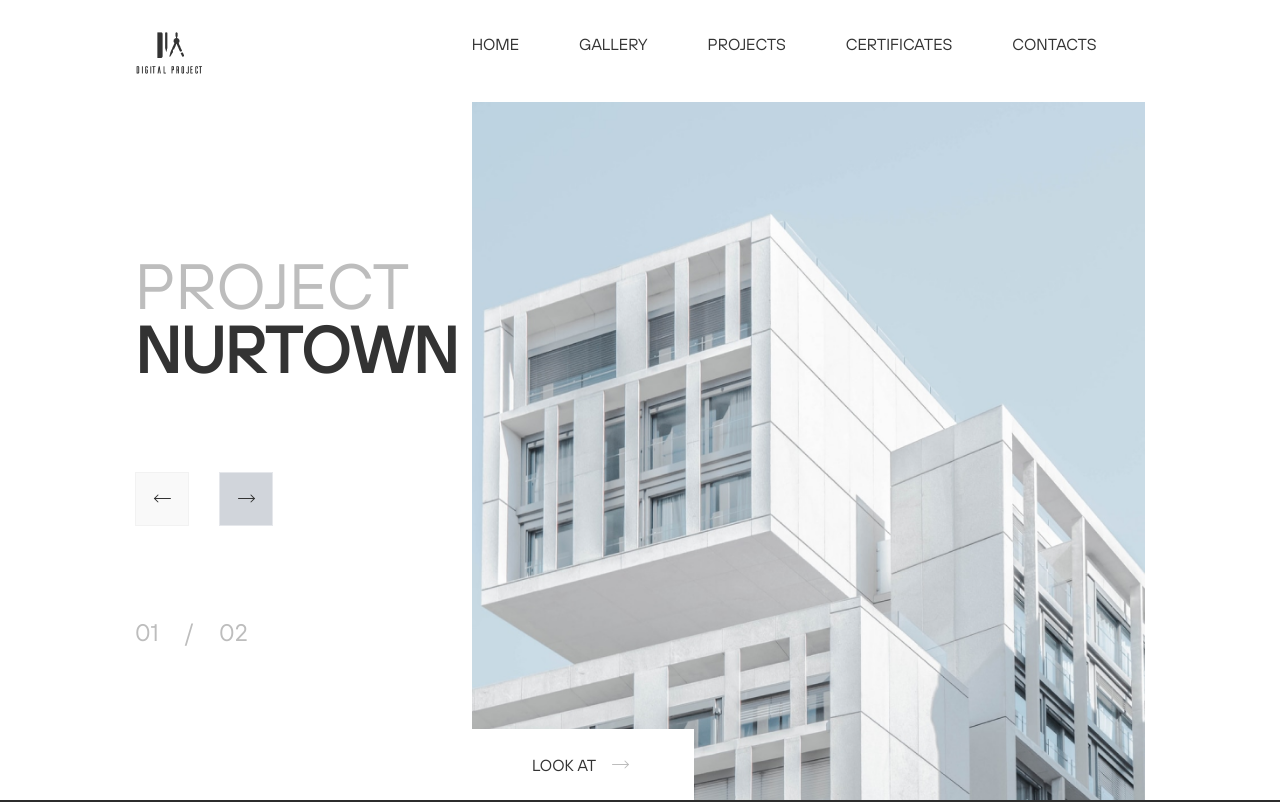
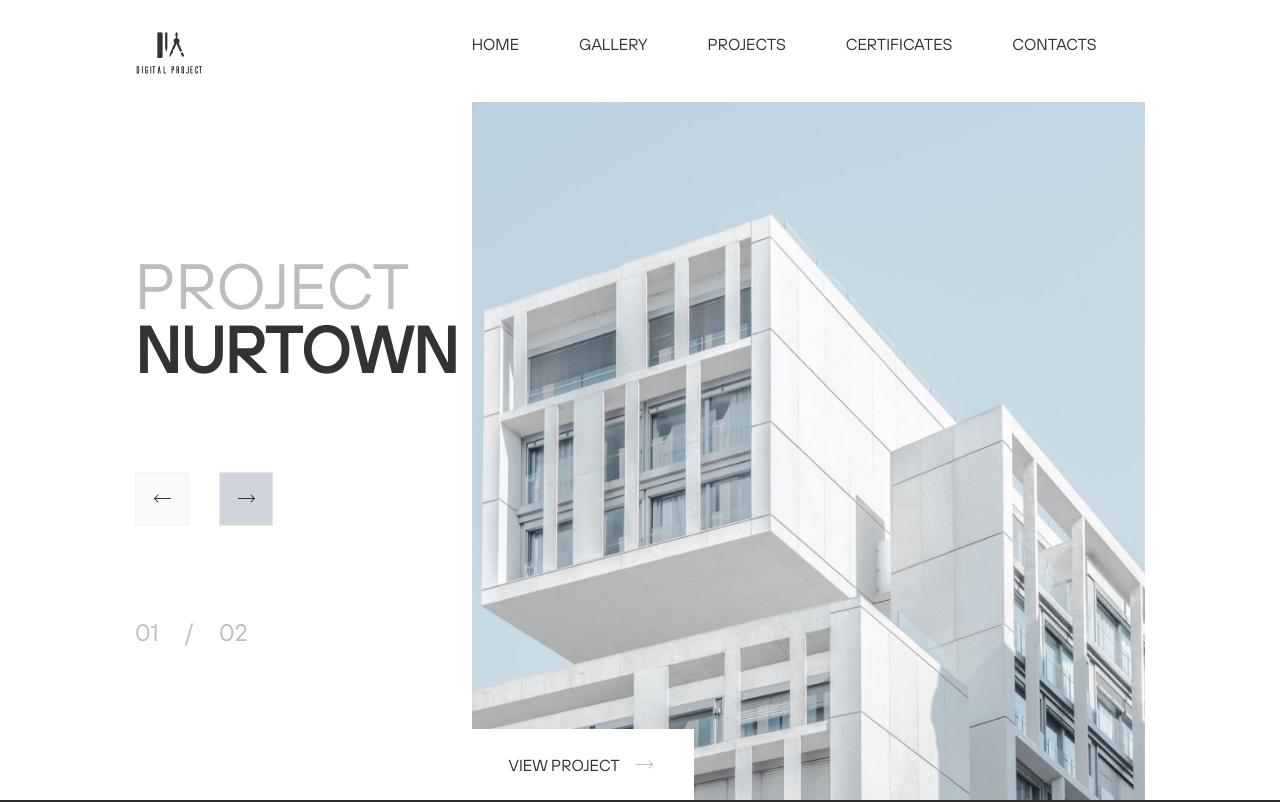
Before and after one commit to rileyarnie/architects, a Next.js app: page / in a window 1280 px wide. Shown: the top 802 px of the page. Built offline with nearby package versions, Linux system fonts and the light colour scheme.

Commit message:
update button text

```diff
--- a/pages/index.tsx
+++ b/pages/index.tsx
@@ -31,9 +31,9 @@ export default function Home() {
           </div>
         </div>
         <div className=" col-span-2  bg-first-hero bg-center bg-cover bg-no-repeat">
-          <div className="h-[4.4375rem] w-[13.875rem] bg-white bottom-0 absolute grid place-items-center text-text-secondary hover:cursor-pointer hover:bg-text-secondary hover:text-text-primary">
+          <div className="h-[4.4375rem] w-[13.875rem] bg-white bottom-0 absolute grid place-items-center text-text-secondary hover:cursor-pointer hover:bg-text-secondary hover:text-text-primary duration-300 origin-left">
             <div className="flex space-x-3">
-              <h4>Look at </h4>
+              <h4>View Project </h4>
               <ArrowRight invert />
             </div>
           </div>
```
